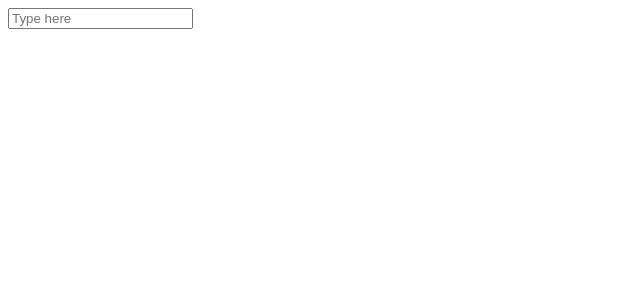
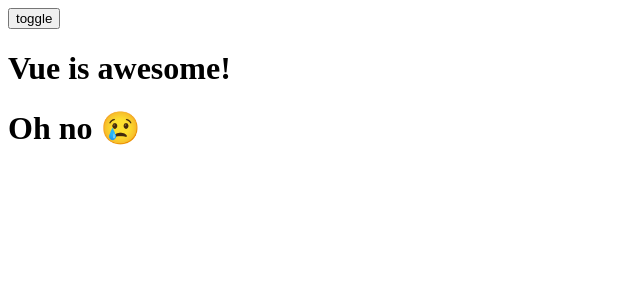
Before and after one commit to zszdmzmm1/vue, a Vue app: page / in a window 1280 px wide. Shown: the top 300 px of the page, without its empty margins (0-640 px from the left). Built offline with nearby package versions, Linux system fonts and the light colour scheme.

Commit message:
step-6: Conditional Rendering before

```diff
--- a/src/App.vue
+++ b/src/App.vue
@@ -1,10 +1,15 @@
 <script setup>
 import { ref } from 'vue'
 
-const text = ref('')
+const awesome = ref(true)
+
+function toggle() {
+  // ...
+}
 </script>
 
 <template>
-  <input v-model="text" placeholder="Type here">
-  <p>{{ text }}</p>
+  <button @click="toggle">toggle</button>
+  <h1>Vue is awesome!</h1>
+  <h1>Oh no 😢</h1>
 </template>
```
